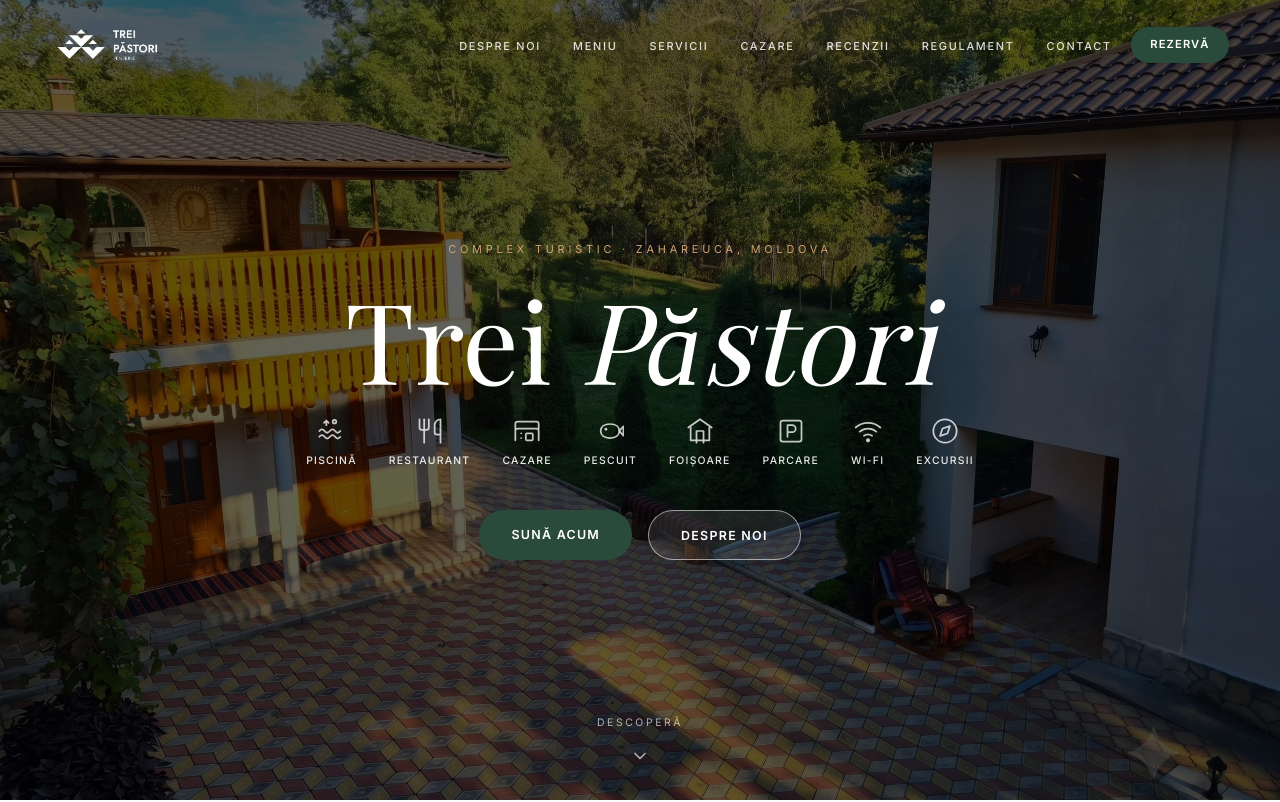
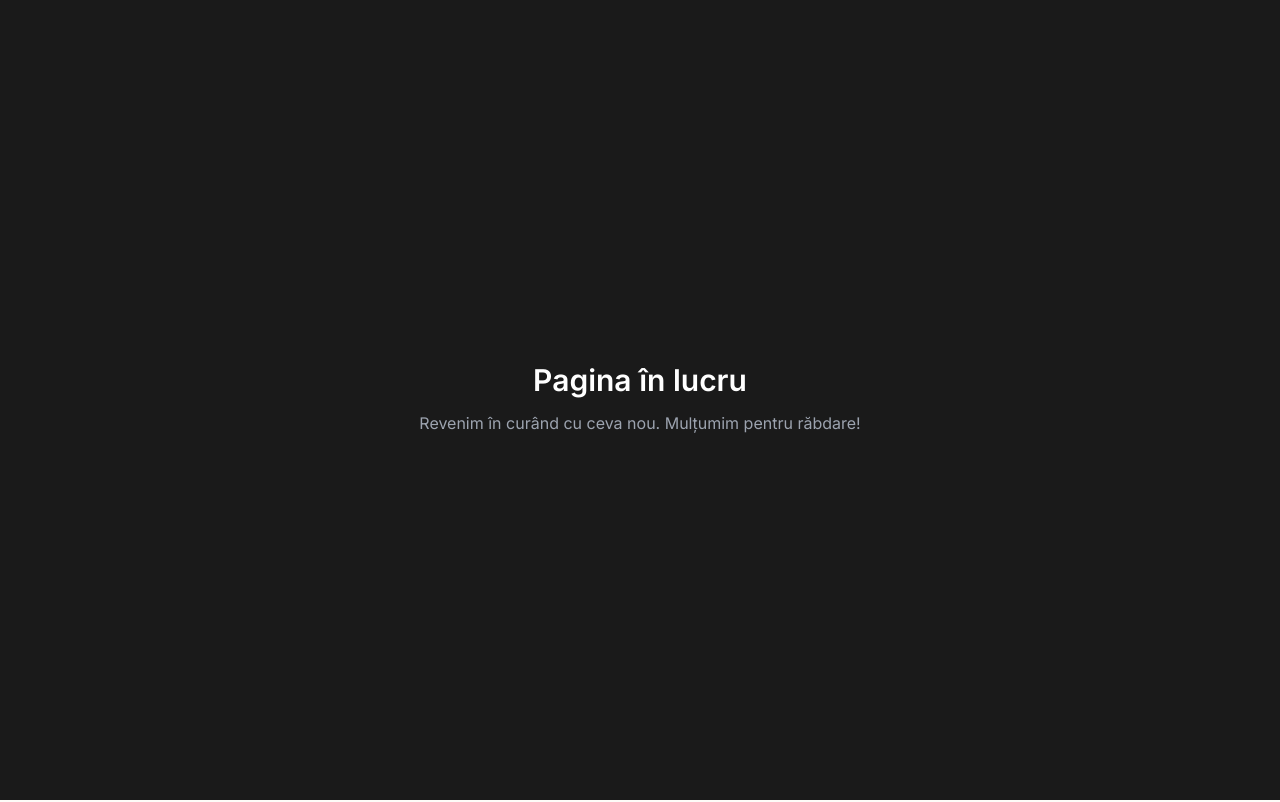
Before and after one commit to catalin0422/treipastori, a Next.js app: page / in a window 1280 px wide. Shown: the top 802 px of the page. Built offline with nearby package versions, Linux system fonts and the light colour scheme; a web font is replaced by a local one.

Commit message:
Afișează placeholder 'Pagina în lucru' temporar

```diff
--- a/app/page.tsx
+++ b/app/page.tsx
@@ -17,7 +17,18 @@
   alternates: { canonical: "https://treipastori.md" },
 };
 
+const UNDER_CONSTRUCTION = true;
+
 export default function Page() {
+  if (UNDER_CONSTRUCTION) {
+    return (
+      <div className="min-h-screen flex flex-col items-center justify-center bg-[#1a1a1a] text-white text-center px-4">
+        <h1 className="text-3xl font-semibold mb-3">Pagina în lucru</h1>
+        <p className="text-gray-400">Revenim în curând cu ceva nou. Mulțumim pentru răbdare!</p>
+      </div>
+    );
+  }
+
   return (
     <>
       <Navbar />
```
